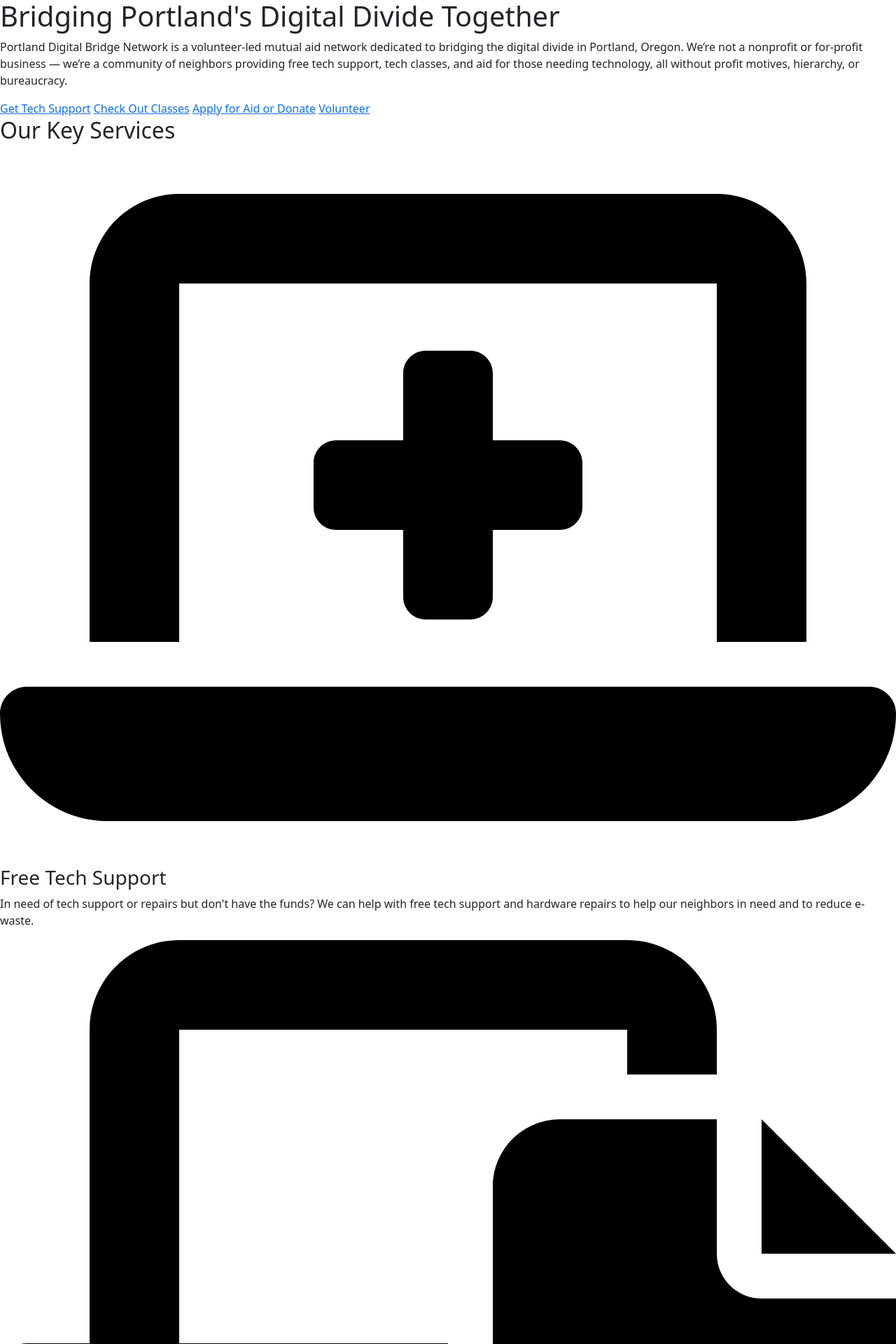
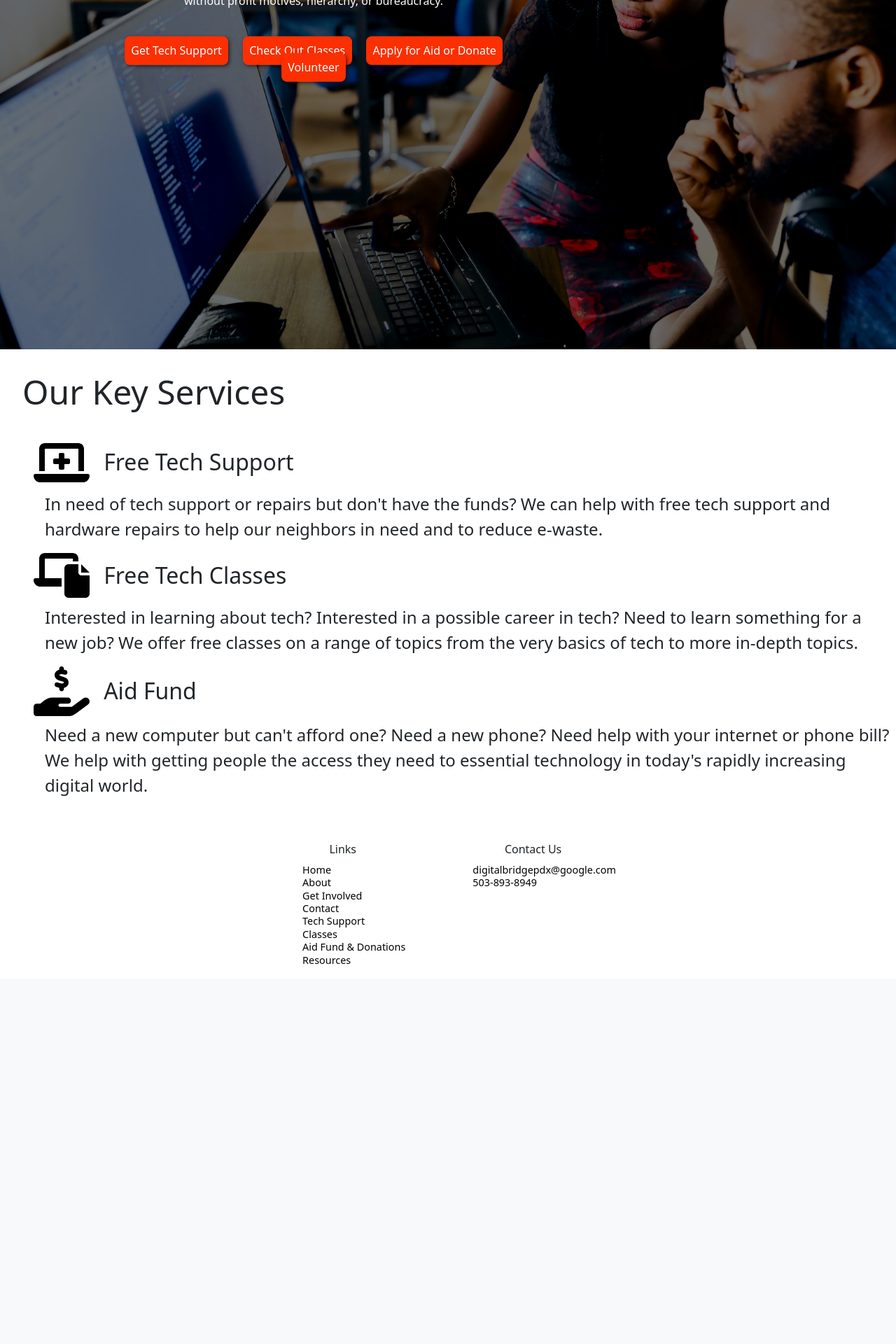
Before and after one commit to hunterb2121/digitalBridgePDX, a Flask app: page / in a window 1280 px wide. Shown: the part 427-2347 px from the top of the page at 70% size. After the commit the page ends 1804 px from the top, so only its background shows below. Run offline with Flask 3, Linux system fonts and the light colour scheme; some libraries are stand-ins or nearby versions.

Commit message:
Getting some styling done and getting planning done

```diff
--- a/app/routes/__init__.py
+++ b/app/routes/__init__.py
@@ -1,8 +1,8 @@
 from flask import Blueprint
-from .auth import auth_bp
 from .public import public_bp
+from .volunteer import volunteer_bp
 
 
 def register_blueprints(app):
-    app.register_blueprint(auth_bp)
     app.register_blueprint(public_bp)
+    app.register_blueprint(volunteer_bp)
--- /dev/null
+++ b/app/routes/volunteer/__init__.py
@@ -0,0 +1,3 @@
+from flask import Blueprint
+
+volunteer_bp = Blueprint("volunteer", __name__, template_folder="../../templates/volunteers")
--- a/app/static/css/styles.css
+++ b/app/static/css/styles.css
@@ -1,5 +1,10 @@
 * {
     box-sizing: border-box;
+}
+
+.responsive-image {
+    width: 100%;
+    height: auto;
 }
 
 .nav-logo {
@@ -7,3 +12,151 @@
     max-width: 100px;
     height: auto;
 }
+
+#hero {
+    background-image: linear-gradient(rgba(0, 0, 0, 0.5), rgba(0, 0, 0, 0.5)), url("../assets/hero-image.jpg");
+    height: 100vh;
+    background-position: center;
+    background-repeat: no-repeat;
+    background-size: cover;
+    position: relative;
+}
+
+#hero-text {
+    text-align: center;
+    position: absolute;
+    top: 35%;
+    left: 35%;
+    transform: translate(-50%, -50%);
+    color: white;
+    width: 45%;
+}
+
+#hero-text h1 {
+    font-size: 1.8rem;
+}
+
+#hero-buttons {
+    margin-top: 3rem;
+}
+
+#hero-buttons a {
+    width: 20%;
+    height: 100%;
+    background-color: #FC2F00;
+    padding: 0.6rem;
+    color: white;
+    text-decoration: none;
+    margin: 1rem 0.5rem;
+    border-radius: 0.5rem;
+    box-shadow: 2px 2px 5px rgba(0, 0, 0, 0.6);
+}
+
+#hero-buttons a:hover {
+    font-size: 1.5rem;
+}
+
+#key-services h2 {
+    font-size: 3rem;
+    padding-left: 2rem;
+    padding-top: 2rem;
+    padding: 2rem 0 2rem 2rem;
+}
+
+.photo-tagline-home-service svg {
+    width: 5rem;
+    height: auto;
+    display: inline;
+    margin-left: 3rem;
+}
+
+.photo-tagline-home-service h3 {
+    display: inline;
+    vertical-align: middle;
+    margin-left: 1rem;
+    font-size: 2rem;
+}
+
+.home-service p {
+    margin-left: 4rem;
+    margin-top: 0.6rem;
+    font-size: 1.5rem;
+}
+
+#about-main {
+    display: grid;
+    grid-template-areas:
+        "heading heading"
+        "mission img1"
+        "img2 story";
+        gap: 1rem;
+}
+
+#about-main h1 {
+    grid-area: heading;
+    text-align: center;
+    margin-top: 1rem;
+    margin-bottom: 2rem;
+}
+
+#about-mission {
+    grid-area: mission;
+}
+
+#about-mission-image {
+    grid-area: img1;
+}
+
+#about-story {
+    grid-area: story;
+}
+
+#about-story-image {
+    grid-area: img2;
+}
+
+.col-text {
+    margin-left: 2rem;
+    margin-right: 2rem;
+}
+
+footer {
+    display: flex;
+    flex-direction: row;
+    gap: 4rem;
+    justify-content: center;
+}
+
+footer h6 {
+    text-align: center;
+    margin-top: 3rem;
+}
+
+.footer-a {
+    display: flex;
+    flex-direction: column;
+    align-items: flex-start;
+}
+
+.footer-a p {
+    margin-top: 0;
+    margin-bottom: -0.2rem;
+    margin-left: 2rem;
+    text-align: left;
+    font-size: 0.9rem;
+}
+
+.footer-a p:last-child {
+    margin-bottom: 1rem;
+}
+
+.footer-a p a {
+    text-decoration: none;
+    color: black;
+}
+
+.footer-a p a:hover {
+    text-decoration: none;
+    color: #FC2F00;
+    font-size: 1rem;
+}
--- a/app/templates/base_public.html
+++ b/app/templates/base_public.html
@@ -59,13 +59,13 @@
                                 </ul>
                             </li>
                         </ul>
-
+                        <!--
                         <ul class="navbar-nav ms-auto justify-content-end">
                             <li class="nav-item">
-                                <a class="nav-link" href="{{ url_for('auth.login') }}" aria-current="{{ 'page' if current_page == 'login' else 'false' }}">Volunteer Login</a>
+                                <a class="nav-link" href="{{ url_for('public.index') }}" aria-current="{{ 'page' if current_page == 'login' else 'false' }}">Volunteer Login</a>
                             </li>
                         </ul>
-
+                        -->
                     </div>
 
                 </div>
@@ -79,20 +79,24 @@
         <footer>
             <section id="footer-links">
                 <h6>Links</h6>
-                <a href="{{ url_for('public.index') }}" aria-current="{{ 'page' if current_page == 'index' else 'false' }}">Home</a>
-                <a href="{{ url_for('public.about') }}" aria-current="{{ 'page' if current_page == 'about' else 'false' }}">About</a>
-                <a href="{{ url_for('public.get_involved') }}" aria-current="{{ 'page' if current_page == 'get_involved' else 'false' }}">Get Involved</a>
-                <a href="{{ url_for('public.contact') }}" aria-current="{{ 'page' if current_page == 'contact' else 'false' }}">Contact</a>
-                <a href="{{ url_for('public.tech_support') }}" aria-current="{{ 'page' if current_page == 'tech_support' else 'false' }}">Tech Support</a>
-                <a href="{{ url_for('public.classes') }}" aria-current="{{ 'page' if current_page == 'classes' else 'false' }}">Classes</a>
-                <a href="{{ url_for('public.aid_fund_donations') }}" aria-current="{{ 'page' if current_page == 'aid_fund_donations' else 'false' }}">Aid Fund & Donations</a>
-                <a href="{{ url_for('public.resources') }}" aria-current="{{ 'page' if current_page == 'resources' else 'false' }}">Resources</a>
+                <div class="footer-a">
+                    <p><a href="{{ url_for('public.index') }}" aria-current="{{ 'page' if current_page == 'index' else 'false' }}">Home</a></p>
+                    <p><a href="{{ url_for('public.about') }}" aria-current="{{ 'page' if current_page == 'about' else 'false' }}">About</a></p>
+                    <p><a href="{{ url_for('public.get_involved') }}" aria-current="{{ 'page' if current_page == 'get_involved' else 'false' }}">Get Involved</a></p>
+                    <p><a href="{{ url_for('public.contact') }}" aria-current="{{ 'page' if current_page == 'contact' else 'false' }}">Contact</a></p>
+                    <p><a href="{{ url_for('public.tech_support') }}" aria-current="{{ 'page' if current_page == 'tech_support' else 'false' }}">Tech Support</a></p>
+                    <p><a href="{{ url_for('public.classes') }}" aria-current="{{ 'page' if current_page == 'classes' else 'false' }}">Classes</a></p>
+                    <p><a href="{{ url_for('public.aid_fund_donations') }}" aria-current="{{ 'page' if current_page == 'aid_fund_donations' else 'false' }}">Aid Fund & Donations</a></p>
+                    <p><a href="{{ url_for('public.resources') }}" aria-current="{{ 'page' if current_page == 'resources' else 'false' }}">Resources</a></p>
+                </div>
             </section>
 
             <section id="footer-contact">
                 <h6>Contact Us</h6>
-                <a href="mailto:digitalbridgepdx@google.com">digitalbridgepdx@google.com</a>
-                <a href="tel:5038938949">503-893-8949</a>
+                <div class="footer-a">
+                    <p><a href="mailto:digitalbridgepdx@google.com">digitalbridgepdx@google.com</a></p>
+                    <p><a href="tel:5038938949">503-893-8949</a></p>
+                </div>
             </section>
         </footer>
 
--- a/app/templates/public/index.html
+++ b/app/templates/public/index.html
@@ -7,7 +7,7 @@
 
 {% block main %}
     <section id="hero">
-        <img id="hero-image" src="#" alt="Hero image showing">
+        <div id="hero-text">
             <h1>Bridging Portland's Digital Divide Together</h1>
             <p>Portland Digital Bridge Network is a volunteer-led mutual aid network dedicated to bridging the digital divide in Portland, Oregon. We’re not a nonprofit or for-profit business — we’re a community of neighbors providing free tech support, tech classes, and aid for those needing technology, all without profit motives, hierarchy, or bureaucracy.</p>
             <div id="hero-buttons">
@@ -15,6 +15,7 @@
                 <a class="hero-button" href="{{ url_for('public.classes') }}">Check Out Classes</a>
                 <a class="hero-button" href="{{ url_for('public.aid_fund_donations') }}">Apply for Aid or Donate</a>
                 <a class="hero-button" href="{{ url_for('public.get_involved') }}">Volunteer</a>
+            </div>
         </div>
     </section>
 
```
Also changed, not shown: app/templates/public/about.html (+12 -2 lines), plan.txt (+138 -8 lines), app/routes/volunteer/auth/__init__.py (renamed from app/routes/auth/__init__.py), app/routes/volunteer/auth/login.py (renamed from app/routes/auth/login.py), app/routes/volunteer/auth/logout.py (renamed from app/routes/auth/logout.py), app/static/assets/hands-on-mac.jpg (added), app/static/assets/hero-image.jpg (added), migrations/001_initial_schema.sql, 1 other file. Lines whose indentation alone changed are shown as unchanged.
